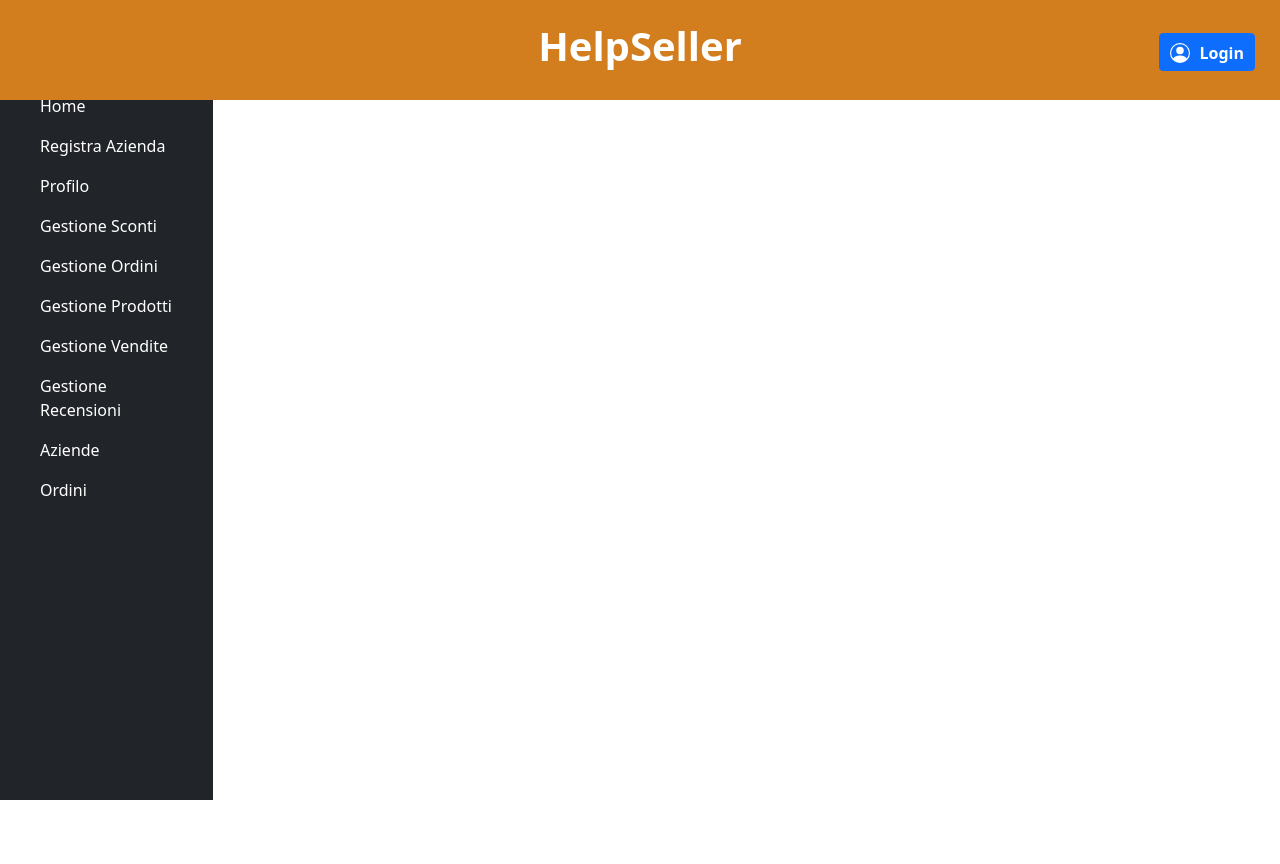
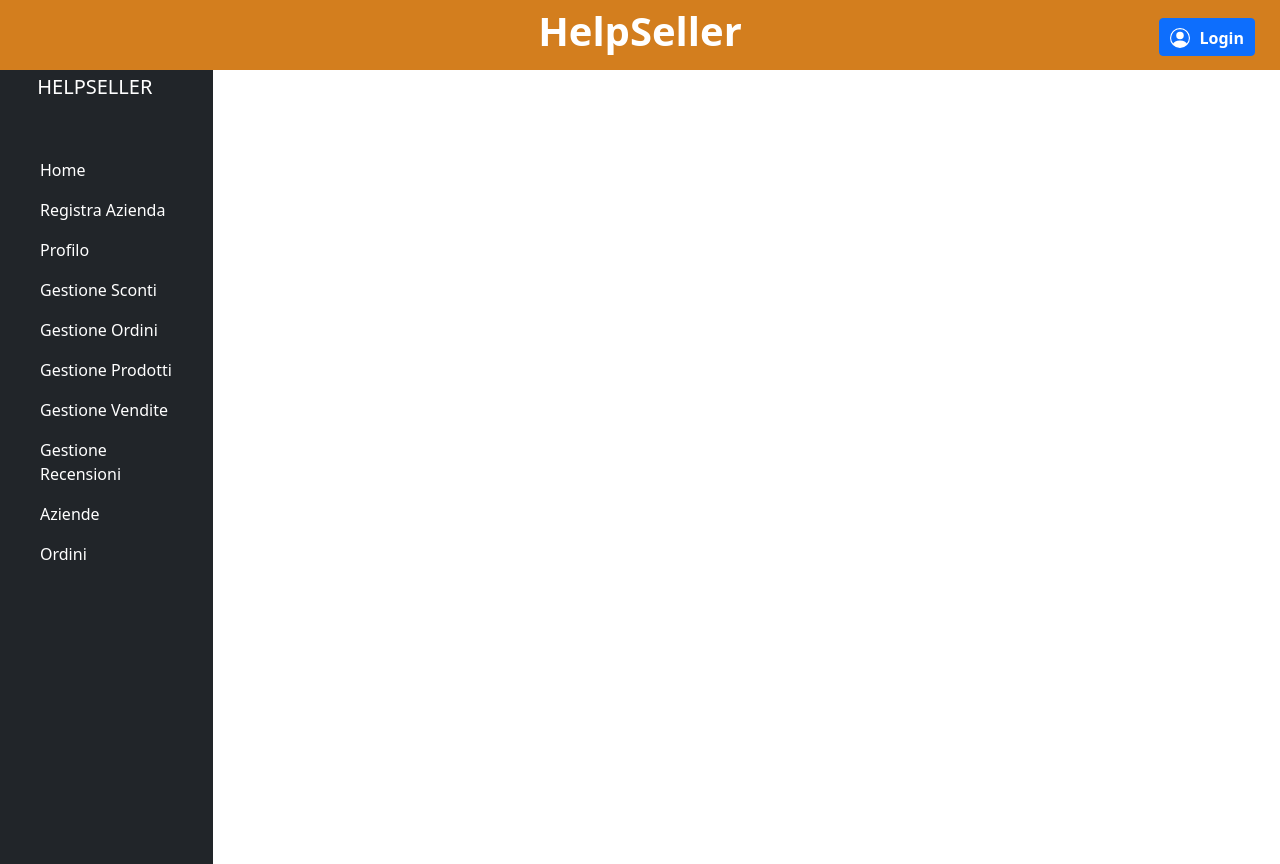
Before and after one commit to Mario-caccioppoli/HelpSellerInterface, an Angular app: page / in a window 1280 px wide. Before the commit the page ends 800 px from the top, so only its background shows below. Built offline with nearby package versions, Linux system fonts and the light colour scheme.

Commit message:
modifiche css sidebar e header

```diff
--- a/src/app/components/header/header.component.css
+++ b/src/app/components/header/header.component.css
@@ -26,7 +26,7 @@
 }
 
 .spacer {
-    height: 100px;
+    height: 70px;
     background-color: #d37e1e;
     width: 100%;
     padding: 0;
--- a/src/app/components/sidebar/sidebar.component.css
+++ b/src/app/components/sidebar/sidebar.component.css
@@ -6,3 +6,7 @@
 ul li a {
     color: white
 }
+
+.sidebar {
+    margin-top: 5%;
+}
--- a/src/app/components/sidebar/sidebar.component.html
+++ b/src/app/components/sidebar/sidebar.component.html
@@ -1,4 +1,4 @@
-<div class="container-fluid">
+<div class="container-fluid sidebar">
     <div class="row flex-nowrap">
         <div class="col-auto col-md-3 col-xl-2 px-sm-2 px-0 bg-dark">
             <div class="d-flex flex-column align-items-center align-items-sm-start px-3 pt-2 text-white min-vh-100">
```
